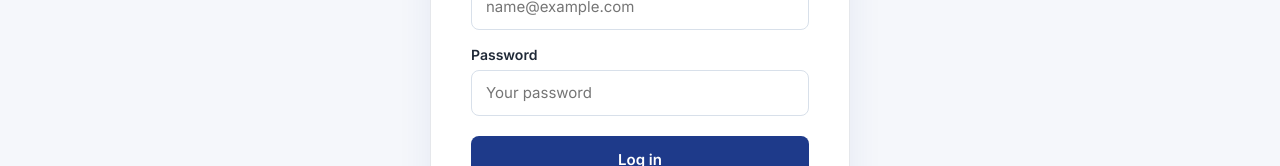
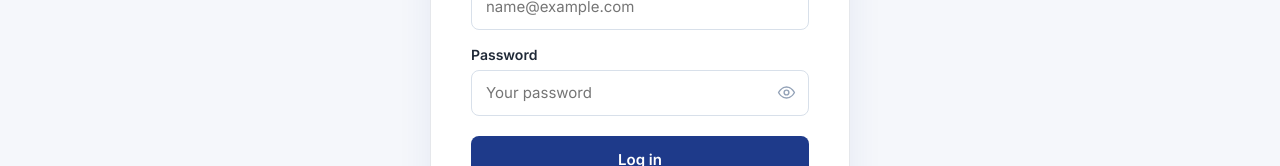
Before and after one commit to Merveille2016/group4-project, a React (Vite) app in the folder landing page/: page /login in a window 1280 px wide. Shown: the part 424-590 px from the top of the page. Built offline with nearby package versions, Linux system fonts and the light colour scheme; no server answers.

Commit message:
Add show/hide toggle to password fields
- New PasswordInput component with an eye button
- Used on login, signup (password and confirm) and delete account

```diff
--- a/landing page/src/App.css
+++ b/landing page/src/App.css
@@ -1005,6 +1005,60 @@ section[id] {
   margin-left: 24px;
 }
 
+/* Password field with show/hide button */
+.password-input {
+  position: relative;
+}
+
+div.password-input > input {
+  width: 100%;
+  padding-right: 46px;
+}
+
+.password-toggle {
+  position: absolute;
+  top: 50%;
+  right: 6px;
+  display: flex;
+  align-items: center;
+  justify-content: center;
+  width: 34px;
+  height: 34px;
+  padding: 0;
+  color: #94a3b8;
+  background: none;
+  border: 0;
+  border-radius: 6px;
+  cursor: pointer;
+  transform: translateY(-50%);
+  transition: color 0.15s, background 0.15s;
+}
+
+.password-toggle:hover:not(:disabled) {
+  color: var(--navy);
+  background: var(--light);
+}
+
+.password-toggle:focus-visible {
+  outline: 2px solid var(--blue);
+  outline-offset: 1px;
+}
+
+.password-toggle:disabled {
+  cursor: default;
+  opacity: 0.5;
+}
+
+.password-toggle svg {
+  width: 19px;
+  height: 19px;
+  fill: none;
+  stroke: currentColor;
+  stroke-width: 1.8;
+  stroke-linecap: round;
+  stroke-linejoin: round;
+}
+
 @media (max-width: 1050px) {
   .programme-grid {
     grid-template-columns: repeat(3, 1fr);
--- a/landing page/src/components/DeleteAccount.jsx
+++ b/landing page/src/components/DeleteAccount.jsx
@@ -1,5 +1,6 @@
 import { useState } from 'react'
 import { useAuth } from '../auth/AuthContext'
+import PasswordInput from './PasswordInput'
 
 function DeleteAccount() {
   const { deleteAccount } = useAuth()
@@ -36,9 +37,8 @@ function DeleteAccount() {
       ) : (
         <form className="delete-form" onSubmit={handleSubmit}>
           <label htmlFor="delete-password">Enter your password to confirm</label>
-          <input
+          <PasswordInput
             id="delete-password"
-            type="password"
             autoComplete="current-password"
             value={password}
             onChange={(e) => setPassword(e.target.value)}
--- a/landing page/src/components/Icons.jsx
+++ b/landing page/src/components/Icons.jsx
@@ -21,3 +21,11 @@ export function PhoneIcon() {
 export function BuildingIcon() {
   return <svg viewBox="0 0 24 24" aria-hidden="true"><path d="M4 21V8l8-5 8 5v13M9 21v-6h6v6M3 21h18" /></svg>
 }
+
+export function EyeIcon() {
+  return <svg viewBox="0 0 24 24" aria-hidden="true"><path d="M2 12s3.6-7 10-7 10 7 10 7-3.6 7-10 7S2 12 2 12Z" /><circle cx="12" cy="12" r="3" /></svg>
+}
+
+export function EyeOffIcon() {
+  return <svg viewBox="0 0 24 24" aria-hidden="true"><path d="M10.6 5.1A9.7 9.7 0 0 1 12 5c6.4 0 10 7 10 7a17 17 0 0 1-2.6 3.5M6.6 6.6C3.8 8.4 2 12 2 12s3.6 7 10 7c1.8 0 3.4-.5 4.7-1.3M9.9 9.9a3 3 0 0 0 4.2 4.2M3 3l18 18" /></svg>
+}
--- /dev/null
+++ b/landing page/src/components/PasswordInput.jsx
@@ -0,0 +1,25 @@
+import { useState } from 'react'
+import { EyeIcon, EyeOffIcon } from './Icons'
+
+// Drop-in replacement for <input type="password"> with a show/hide button
+function PasswordInput(props) {
+  const [visible, setVisible] = useState(false)
+
+  return (
+    <div className="password-input">
+      <input {...props} type={visible ? 'text' : 'password'} />
+      <button
+        type="button"
+        className="password-toggle"
+        onClick={() => setVisible(!visible)}
+        aria-label={visible ? 'Hide password' : 'Show password'}
+        aria-pressed={visible}
+        disabled={props.disabled}
+      >
+        {visible ? <EyeOffIcon /> : <EyeIcon />}
+      </button>
+    </div>
+  )
+}
+
+export default PasswordInput
--- a/landing page/src/pages/Login.jsx
+++ b/landing page/src/pages/Login.jsx
@@ -3,6 +3,7 @@ import { Link, Navigate, useLocation, useNavigate } from 'react-router-dom'
 import { useAuth } from '../auth/AuthContext'
 import { GraduationCap } from '../components/Icons'
 import './Login.css'
+import PasswordInput from '../components/PasswordInput'
 
 function Login() {
   const { user, login } = useAuth()
@@ -67,9 +68,8 @@ function Login() {
 
           <div className="field">
             <label htmlFor="password">Password</label>
-            <input
+            <PasswordInput
               id="password"
-              type="password"
               placeholder="Your password"
               autoComplete="current-password"
               value={password}
--- a/landing page/src/pages/Signup.jsx
+++ b/landing page/src/pages/Signup.jsx
@@ -3,6 +3,7 @@ import { Link, Navigate, useLocation, useNavigate } from 'react-router-dom'
 import { useAuth } from '../auth/AuthContext'
 import { GraduationCap } from '../components/Icons'
 import './Login.css'
+import PasswordInput from '../components/PasswordInput'
 
 function Signup() {
   const { user, signup } = useAuth()
@@ -79,9 +80,8 @@ function Signup() {
 
           <div className="field">
             <label htmlFor="password">Password</label>
-            <input
+            <PasswordInput
               id="password"
-              type="password"
               placeholder="At least 8 characters"
               autoComplete="new-password"
               minLength={8}
@@ -94,9 +94,8 @@ function Signup() {
 
           <div className="field">
             <label htmlFor="confirm">Confirm password</label>
-            <input
+            <PasswordInput
               id="confirm"
-              type="password"
               placeholder="Type your password again"
               autoComplete="new-password"
               value={confirm}
```
